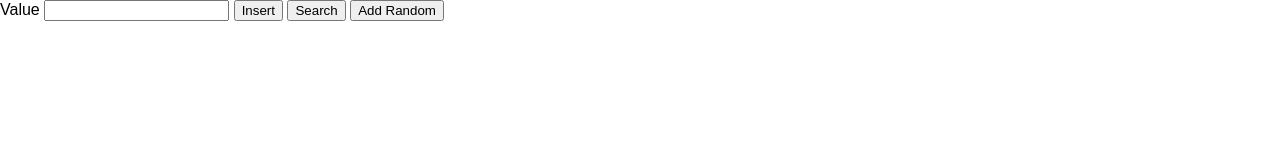
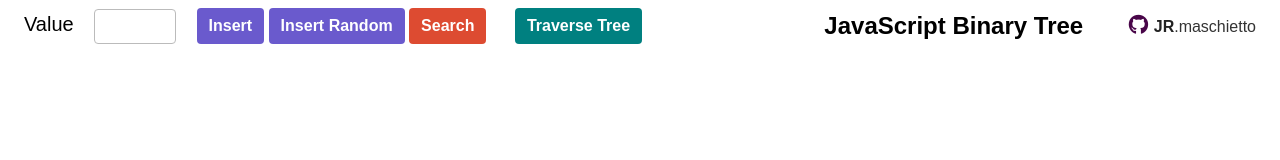
Before and after one commit to lufemas/binary-tree-jr, a plain HTML site: page index.html in a window 1280 px wide. Drawn offline with Linux system fonts and the light colour scheme.

Commit message:
Styling and README.md

```diff
--- a/css/style.css
+++ b/css/style.css
@@ -2,13 +2,119 @@ body{
     font-family: Arial, Helvetica, sans-serif;
 }
 
+h1{
+    margin: 0 2.5rem;
+    padding: 0;
+}
+
 header{
-    position: relative;
+    position: fixed;
+    left: .5rem;
+    top: .5rem;
+    display: flex;
+    justify-content: space-between;
+    /* background-color: violet; */
+    width: 100%;
 }
+
+label {
+    font-size: 1.25rem;
+    margin: 0 1rem;
+}
+
+button {
+    background-color: slateblue;
+    border: none;
+    padding: .55rem  .75rem;
+    font-weight: 600;
+    color: white;
+    font-size: 1rem;
+    border-radius: .25rem;
+
+}
+
+button:hover{
+    background-color: rgb(136, 122, 231);
+    cursor: pointer;
+}
+
+button:active{
+    background-color: rgb(67, 56, 141);
+}
+#search-btn{
+    background-color: rgb(221, 75, 49);
+    color: white;
+}
+
+#search-btn:hover{
+    background-color: tomato;
+}
+
+#search-btn:active{
+    background-color: rgb(179, 60, 39);
+}
+
+#traverse-btn{
+    background-color: teal;
+    color: white;
+    margin-left: 1.5rem;
+}
+
+#traverse-btn:hover{
+    background-color: rgb(8, 172, 172);
+
+}
+
+#traverse-btn:active{
+    background-color: rgb(0, 78, 78);
+
+}
+
+input[type=number]{
+    height: 1.75rem;
+    padding: 0.15rem .5rem;
+    margin-right: 1rem;
+    border: solid .1rem #bbb ;
+    border-radius: .25rem;
+    vertical-align: middle;
+    width: 4rem;
+    font-size: 1.25rem;
+}
+
+.title-source{
+    display: flex;
+    align-items: center;
+    margin-right: 2rem;
+}
+
+.title-source a {
+    color: #333;
+    text-decoration: none;
+}
+
+.title-source a:hover {
+
+    /* text-decoration: underline; */
+    border-bottom: solid .1rem purple;
+
+}
+
+.fa-github{
+    font-size: 1.25rem;
+    margin: 0 .35rem;
+    color: rgb(73, 6, 73);
+}
+
+strong{
+    color: #222;
+}
+
 .tree-interactives{
-    position: fixed;
-    left: 0;
-    top: 0;
+
+}
+
+#tree{
+    margin-top: 3.5rem;
 }
 
 .node{
--- a/index.html
+++ b/index.html
@@ -4,19 +4,27 @@
     <meta charset="UTF-8">
     <meta name="viewport" content="width=<device-width>, initial-scale=1.0">
     <link rel="stylesheet" href="./css/style.css">
+    <script src="https://kit.fontawesome.com/fd1beb02b6.js" crossorigin="anonymous"></script>
     <title>Binary Tree</title>
 </head>
 <body>
 
     <header>
         <section class="tree-interactives">
-
             <label for="input-value">Value</label>
             <input type="number" name="input-value" id="input-value">
             <button id="insert-btn">Insert</button>
+            <button id="random-btn">Insert Random</button>
             <button id="search-btn">Search</button>
-            <button id="random-btn">Add Random</button>
+            <button id="traverse-btn">Traverse Tree</button>
         </section>
+
+        <section class="title-source">
+            <h1>JavaScript Binary Tree</h1>
+            <a target="_blank" href="https://github.com/lufemas/binary-tree-jr"><i class="fab fa-github"></i><strong>JR</strong>.maschietto </a>
+        </section>
+
+
     </header>
 
 
--- a/js/NodeDOM.js
+++ b/js/NodeDOM.js
@@ -62,8 +62,6 @@ class NodeDOM{
     }
 
     traverse(){
-        this.left? this.left.traverse() : null;
-        console.log(this.value);
-        this.right? this.right.traverse() : null;
+       return `${this.left? this.left.traverse() : ''}${this.value}\n${this.right? this.right.traverse() : ''}`
     }
 }
--- a/js/TreeDOM.js
+++ b/js/TreeDOM.js
@@ -18,6 +18,6 @@ class TreeDOM {
     }
 
     traverse(){
-        this.root.traverse()
+       return this.root.traverse()
     }
 }
--- a/js/main.js
+++ b/js/main.js
@@ -16,6 +16,7 @@ const $inputValue = $.getElementById(`input-value`);
 const $insertBtn = $.getElementById(`insert-btn`)
 const $searchBtn = $.getElementById(`search-btn`);
 const $randomBtn = $.getElementById(`random-btn`);
+const $traverseBtn = $.getElementById(`traverse-btn`);
 
 
 tree = new TreeDOM($tree);
@@ -28,9 +29,6 @@ function resetSearch(){
     }
 }
 
-window.addEventListener(`load`,()=>{
-    window.scrollTo($.body.offsetWidth/2,0)
-})
 
 function insertValue(val){
     resetSearch()
@@ -39,6 +37,11 @@ function insertValue(val){
     node ? node.element.getElementsByClassName(`value`)[0].classList.add(`found`) :  null;
     return node;
 }
+
+$traverseBtn.addEventListener(`click`, (e) => {
+    bTree.traverse()
+    alert(tree.traverse())
+})
 
 $insertBtn.addEventListener(`click`, (e) => {
    insertValue(parseInt ($inputValue.value));
@@ -58,7 +61,6 @@ $searchBtn.addEventListener(`click`, (e) => {
 
 $randomBtn.addEventListener(`click`, (e) => {
     const value = Math.round(Math.random() * 100);
-    console.log(value)
     insertValue(  value );
 })
 
```
Also changed, not shown: assets/screenshot.png (added), 1 other file.
